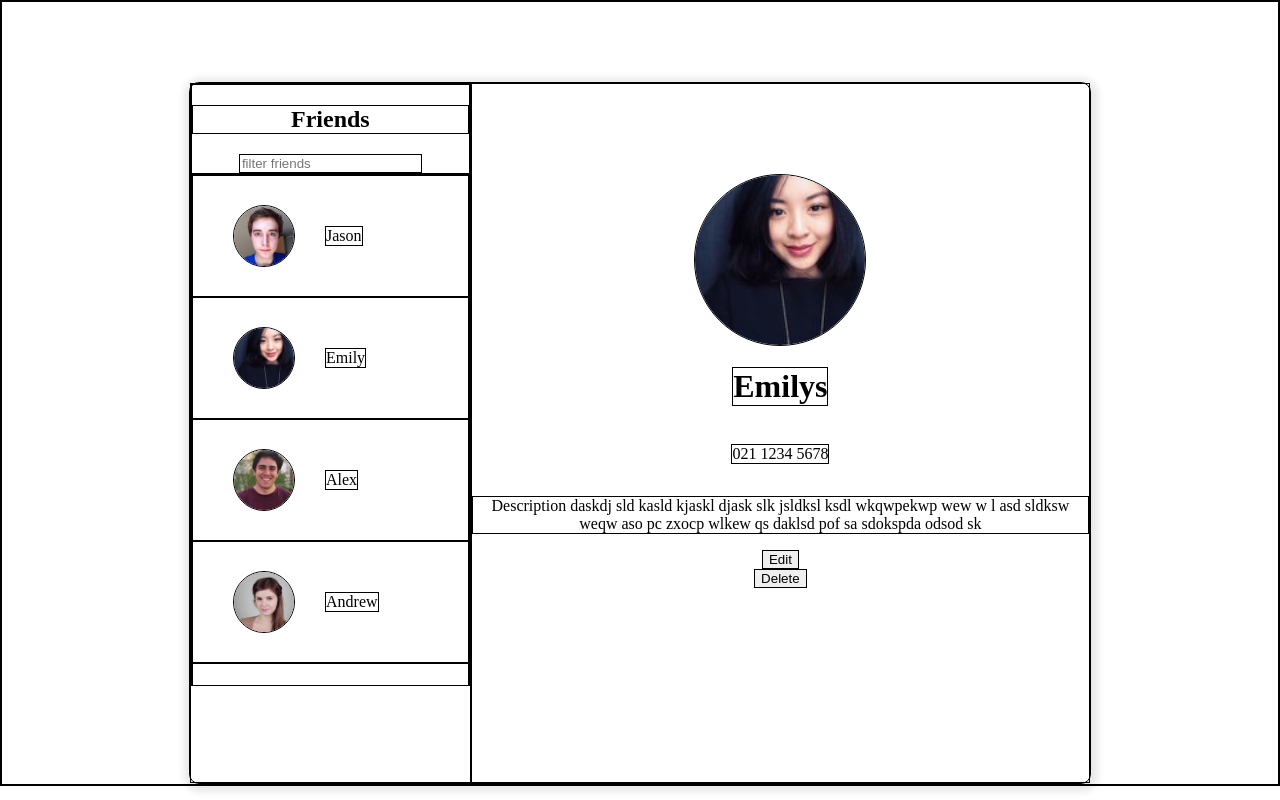
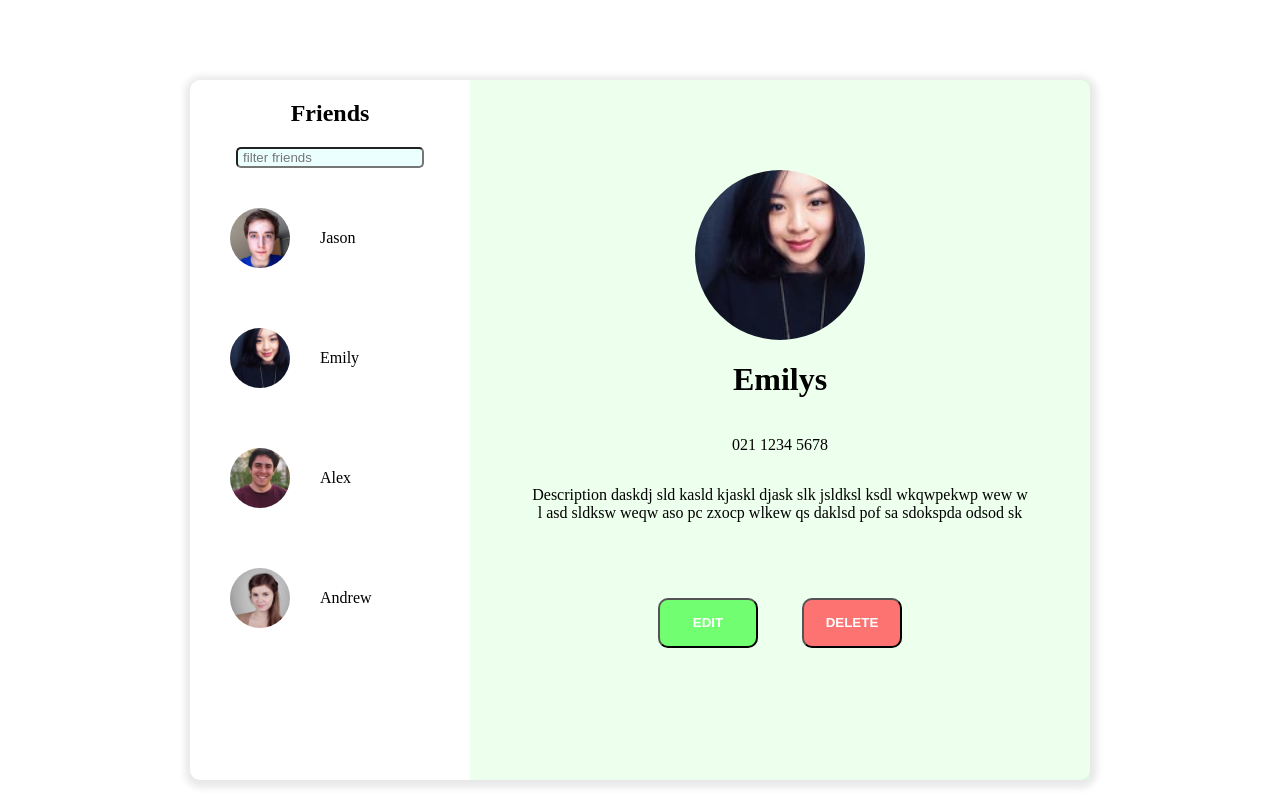
Before and after one commit to Ceri930/workshop-html-css-2024-main, a plain HTML site: page exercise/index.html in a window 1280 px wide. Drawn offline with Linux system fonts and the light colour scheme.

Commit message:
started styling

```diff
--- a/exercise/index.html
+++ b/exercise/index.html
@@ -4,7 +4,7 @@
     <head>
         <meta charset="UTF-8">
         <meta name="viewport" content="width=device-width, initial-scale=1.0">
-        <title>Document</title>
+        <title>Contacts App</title>
         <link rel="stylesheet" href="style.css">
     </head>
 
@@ -14,7 +14,7 @@
             <div class="left">
                 <div class="friends-filter">
                     <h2>Friends</h2>
-                    <input placeholder="filter friends">
+                    <input placeholder="filter friends" id="filter-friends">
                 </div>
                 <div class="contact-cards">
                     <div class="contact-card">
@@ -55,11 +55,14 @@
                 <img src="./public/photo2.jpg" alt="profile-image">
                 <h1>Emilys</h1>
                 <p>021 1234 5678</p>
-                <p>Description daskdj sld kasld kjaskl djask slk jsldksl ksdl
+                <p id="description">Description daskdj sld kasld kjaskl djask
+                    slk jsldksl ksdl
                     wkqwpekwp wew w l asd sldksw weqw aso pc zxocp wlkew qs
                     daklsd pof sa sdokspda odsod sk</p>
-                <button>Edit</button>
-                <button>Delete</button>
+                <div class=contact-buttons>
+                    <button id="edit-button">Edit</button>
+                    <button id="delete-button">Delete</button>
+                </div>
             </div>
         </div>
 
--- a/exercise/style.css
+++ b/exercise/style.css
@@ -1,8 +1,8 @@
 /* Your CSS code here: */
 
-* {
+/* * {
   border: 1px solid black;
-}
+} */
 
 body{
   margin: 0px;
@@ -14,6 +14,7 @@ body{
   text-align: center;
   align-items: center;
   padding-top: 90px;
+  background-color: rgba(220,255,220,0.5);
 }
 
 .right img{
@@ -24,6 +25,13 @@ body{
 
 .friends-filter{
   text-align: center;
+}
+
+#filter-friends{
+  margin-bottom: 10px;
+  background-color:rgba(70,255,255,0.1);
+  border-radius: 5px;
+  padding-left: 5px;
 }
 
 .contact-cards{
@@ -37,6 +45,10 @@ body{
   align-items: center;
   padding-left: 40px;
   height: 120px;
+}
+
+.contact-card:hover{
+  background-color: rgba(70,255,255,0.2 );
 }
 
 .contact-card img{
@@ -57,6 +69,48 @@ body{
   width: 620px;
 }
 
+#description{
+  width: 80%;
+}
+
+.contact-buttons{
+  margin-top: 60px;
+}
+
+.contact-buttons button{
+  margin: 0 20px;
+  height:50px;
+  width: 100px;
+  border-radius: 10px;
+  color:white;
+  text-transform: uppercase;
+  font-weight: bold;
+}
+
+
+
+#edit-button{
+  background-color: rgba(100,255,100,0.9);
+}
+
+#delete-button{
+  background-color: rgba(255,100,100,0.9);
+}
+
+#edit-button:hover{
+  color: rgba(100,255,100,0.9);
+  border-color:rgba(100,255,100,0.9);
+  background-color: white;
+  border-width: 2px;
+}
+
+#delete-button:hover{
+  color: rgba(255,100,100,0.9);
+  border-color: rgba(255,100,100,0.9);
+  background-color: white;
+  border-width: 2px;
+}
+
 .main{
   box-shadow: 1px 2px 7px 6px rgba(0,0,0,0.09);
   border-radius: 10px;
```
